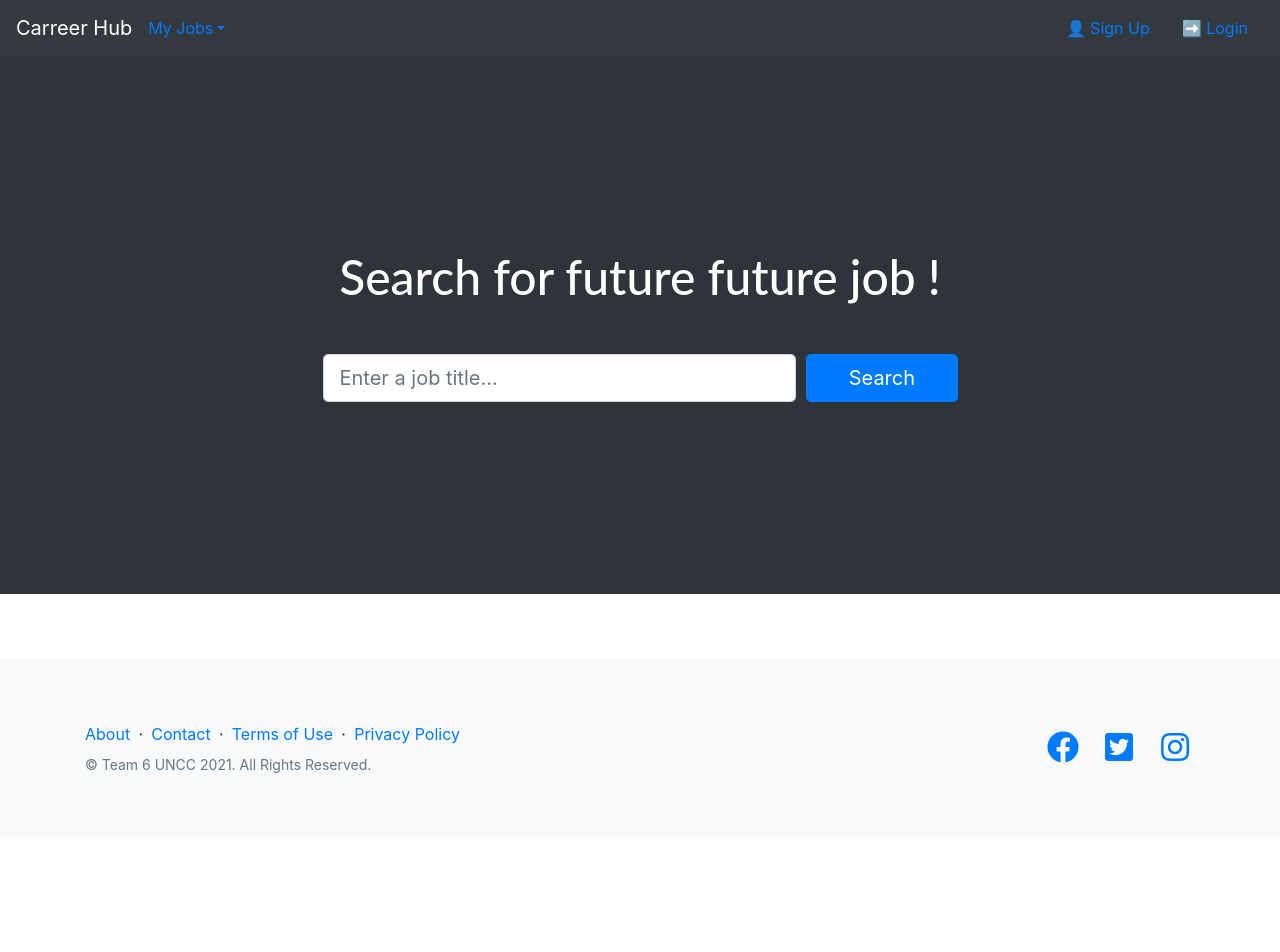
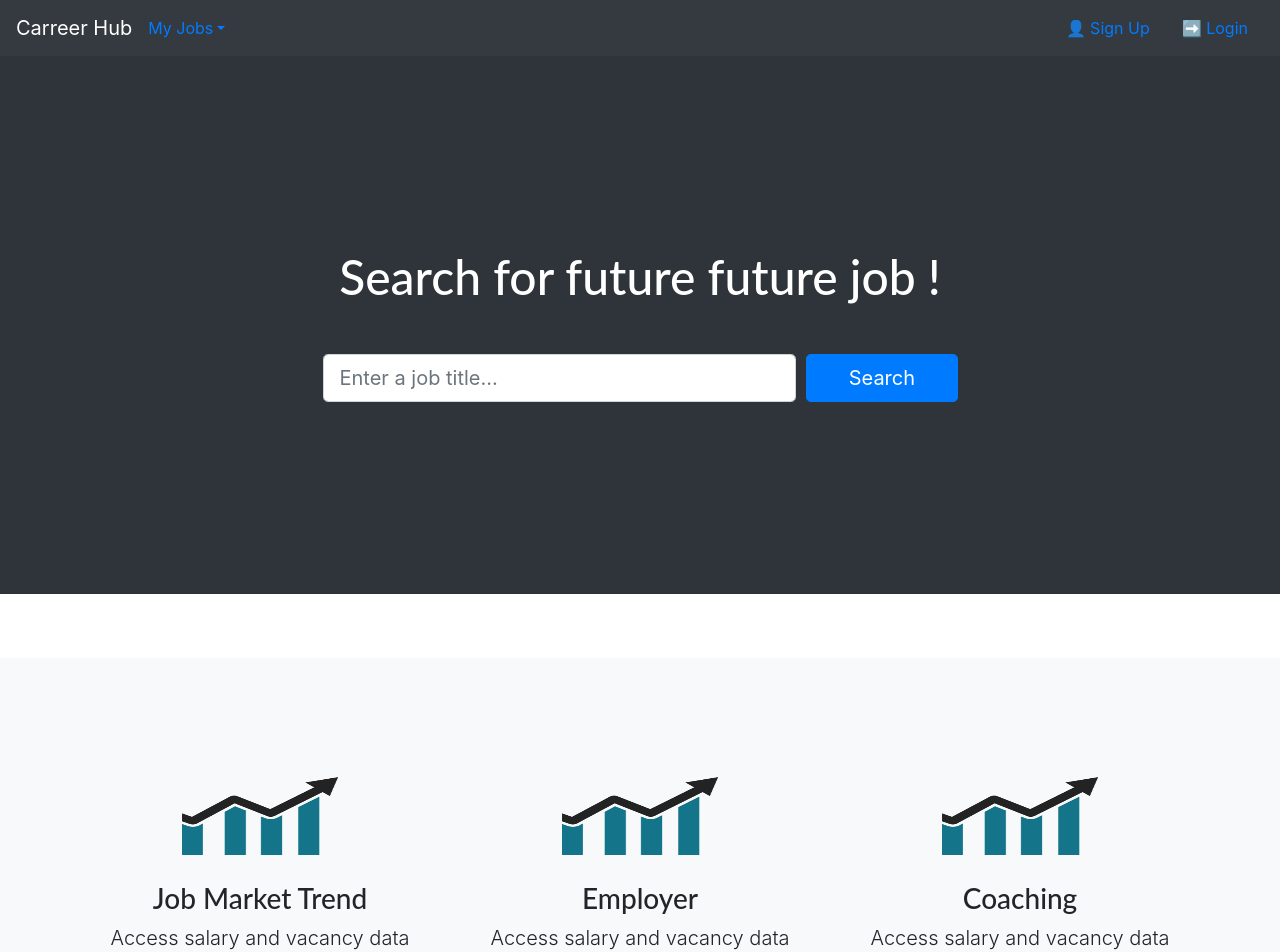
Before and after one commit to carlastjuste/job-hub, a React (Create React App) app in the folder client/: page / in a window 1280 px wide. Shown: the top 952 px of the page. Before the commit the page ends 839 px from the top, so only its background shows below. Built offline with nearby package versions, Linux system fonts and the light colour scheme; some icons are missing.

Commit message:
Change html route

```diff
--- a/client/src/App.js
+++ b/client/src/App.js
@@ -29,11 +29,11 @@ function App() {
      <div>
        <Header />
        <Switch>
-         <Route exact path = "/t">
+         <Route exact path = "/">
             <JobSearch />
             <StatArea />
          </Route>
-         <Route exact path = "/">
+         <Route exact path = "/t">
             <JobSearch />
 
          </Route>
```
